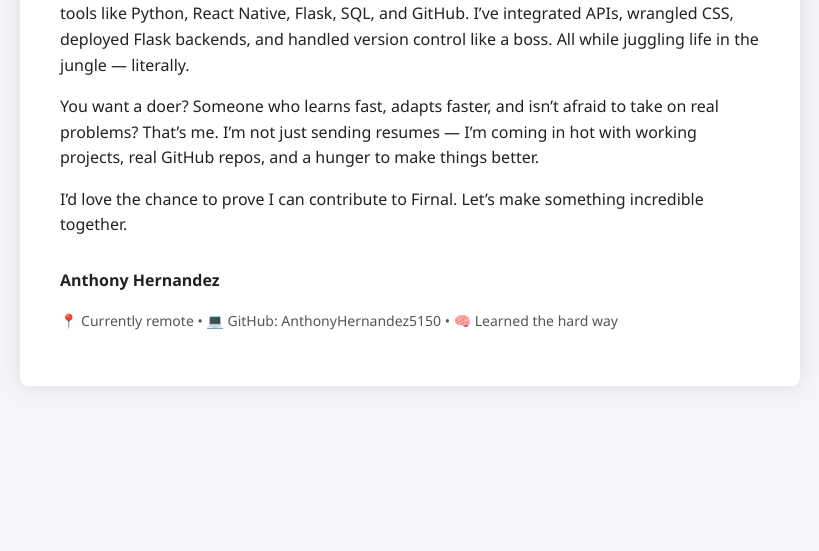
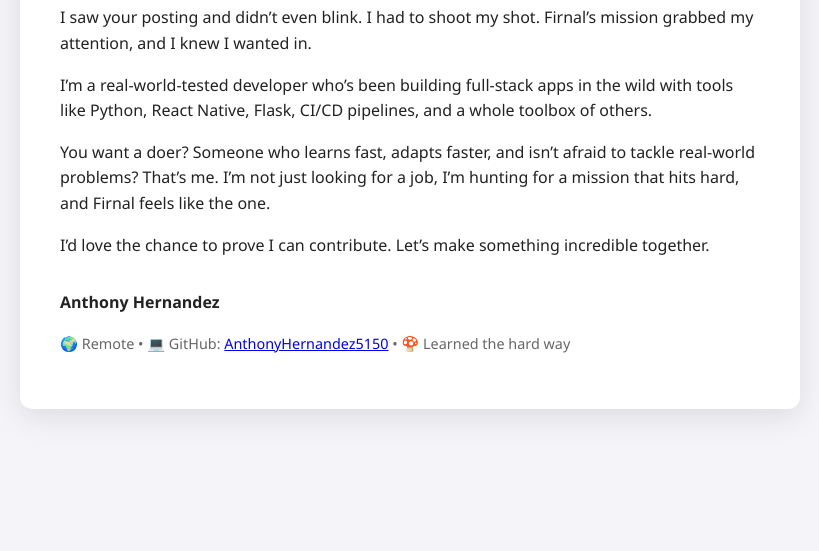
Before and after one commit to AnthonyHernandez5150/firnal-cover-letter, a plain HTML site: page index.html in a window 1280 px wide. Shown: the part 249-800 px from the top of the page, without its empty margins (230-1049 px from the left). Drawn offline with Linux system fonts and the light colour scheme.

Commit message:
Update index.html

```diff
--- a/index.html
+++ b/index.html
@@ -2,59 +2,79 @@
 <html lang="en">
 <head>
   <meta charset="UTF-8" />
-  <meta name="viewport" content="width=device-width, initial-scale=1.0"/>
-  <title>Cover Letter - Anthony Hernandez</title>
+  <meta name="viewport" content="width=device-width, initial-scale=1.0" />
+  <title>Anthony Hernandez – Cover Letter</title>
   <style>
+    :root {
+      --bg: #f4f4f9;
+      --text: #222;
+      --accent: #0077ff;
+      --font: 'Segoe UI', sans-serif;
+    }
+
     body {
-      font-family: 'Segoe UI', sans-serif;
+      font-family: var(--font);
+      background: var(--bg);
+      color: var(--text);
+      margin: 0;
+      padding: 0;
       line-height: 1.6;
-      background: #f4f4f9;
-      padding: 30px;
-      color: #222;
+      display: flex;
+      justify-content: center;
+      align-items: center;
+      min-height: 100vh;
     }
+
     .container {
       max-width: 700px;
-      margin: auto;
+      padding: 40px;
       background: white;
-      border-radius: 8px;
-      padding: 40px;
-      box-shadow: 0 0 20px rgba(0,0,0,0.1);
+      border-radius: 12px;
+      box-shadow: 0 8px 30px rgba(0,0,0,0.1);
+      animation: fadeIn 1.2s ease;
     }
+
     h1 {
-      color: #1a73e8;
-      font-size: 28px;
-      margin-bottom: 0;
+      margin-top: 0;
+      font-size: 2em;
+      color: var(--accent);
     }
+
     p {
-      font-size: 16px;
+      margin: 1em 0;
     }
+
     .signature {
-      margin-top: 30px;
+      margin-top: 2em;
       font-weight: bold;
     }
+
     .contact {
-      color: #555;
-      font-size: 14px;
+      font-size: 0.9em;
+      color: #666;
+    }
+
+    @keyframes fadeIn {
+      from { opacity: 0; transform: translateY(20px); }
+      to   { opacity: 1; transform: translateY(0); }
+    }
+
+    @media (max-width: 600px) {
+      .container {
+        padding: 20px;
+      }
     }
   </style>
 </head>
 <body>
   <div class="container">
     <h1>Dear Firnal Hiring Team,</h1>
-    <p>
-      I saw your posting and didn’t even blink — I had to shoot my shot. Firnal’s mission grabbed my attention, and I knew I wanted in.
-    </p>
-    <p>
-      I’m a self-taught, battle-tested developer who’s been building full-stack apps in the wild with tools like Python, React Native, Flask, SQL, and GitHub. I’ve integrated APIs, wrangled CSS, deployed Flask backends, and handled version control like a boss. All while juggling life in the jungle — literally.
-    </p>
-    <p>
-      You want a doer? Someone who learns fast, adapts faster, and isn’t afraid to take on real problems? That’s me. I’m not just sending resumes — I’m coming in hot with working projects, real GitHub repos, and a hunger to make things better.
-    </p>
-    <p>
-      I’d love the chance to prove I can contribute to Firnal. Let’s make something incredible together.
-    </p>
+    <p>I saw your posting and didn’t even blink. I had to shoot my shot. Firnal’s mission grabbed my attention, and I knew I wanted in.</p>
+    <p>I’m a real-world-tested developer who’s been building full-stack apps in the wild with tools like Python, React Native, Flask, CI/CD pipelines, and a whole toolbox of others.</p>
+    <p>You want a doer? Someone who learns fast, adapts faster, and isn’t afraid to tackle real-world problems? That’s me. I’m not just looking for a job, I’m hunting for a mission that hits hard, and Firnal feels like the one.</p>
+    <p>I’d love the chance to prove I can contribute. Let’s make something incredible together.</p>
     <p class="signature">Anthony Hernandez</p>
-    <p class="contact">📍 Currently remote • 💻 GitHub: AnthonyHernandez5150 • 🧠 Learned the hard way</p>
+    <p class="contact">🌍 Remote • 💻 GitHub: <a href="https://github.com/AnthonyHernandez5150" target="_blank">AnthonyHernandez5150</a> • 🍄 Learned the hard way</p>
   </div>
 </body>
 </html>
```
